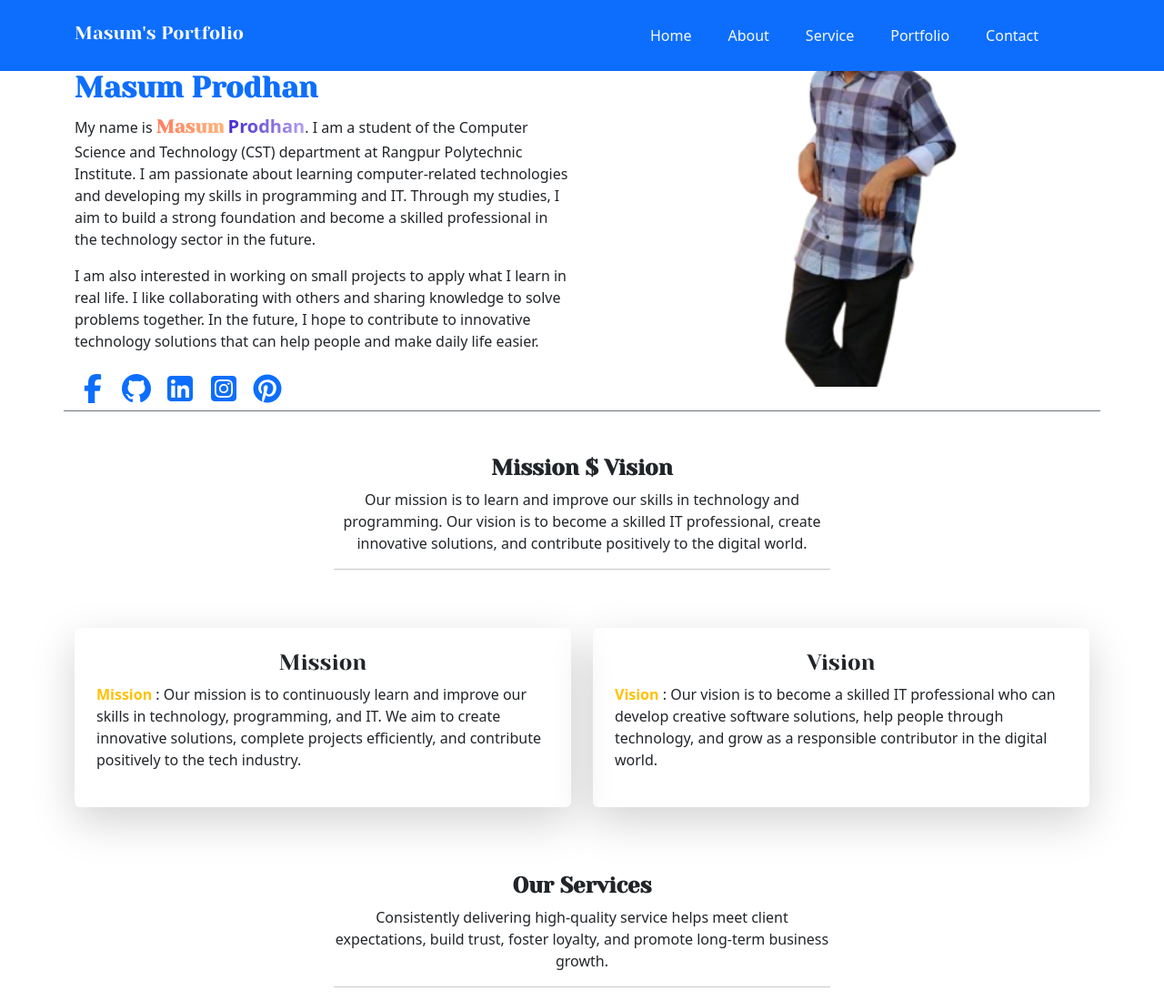
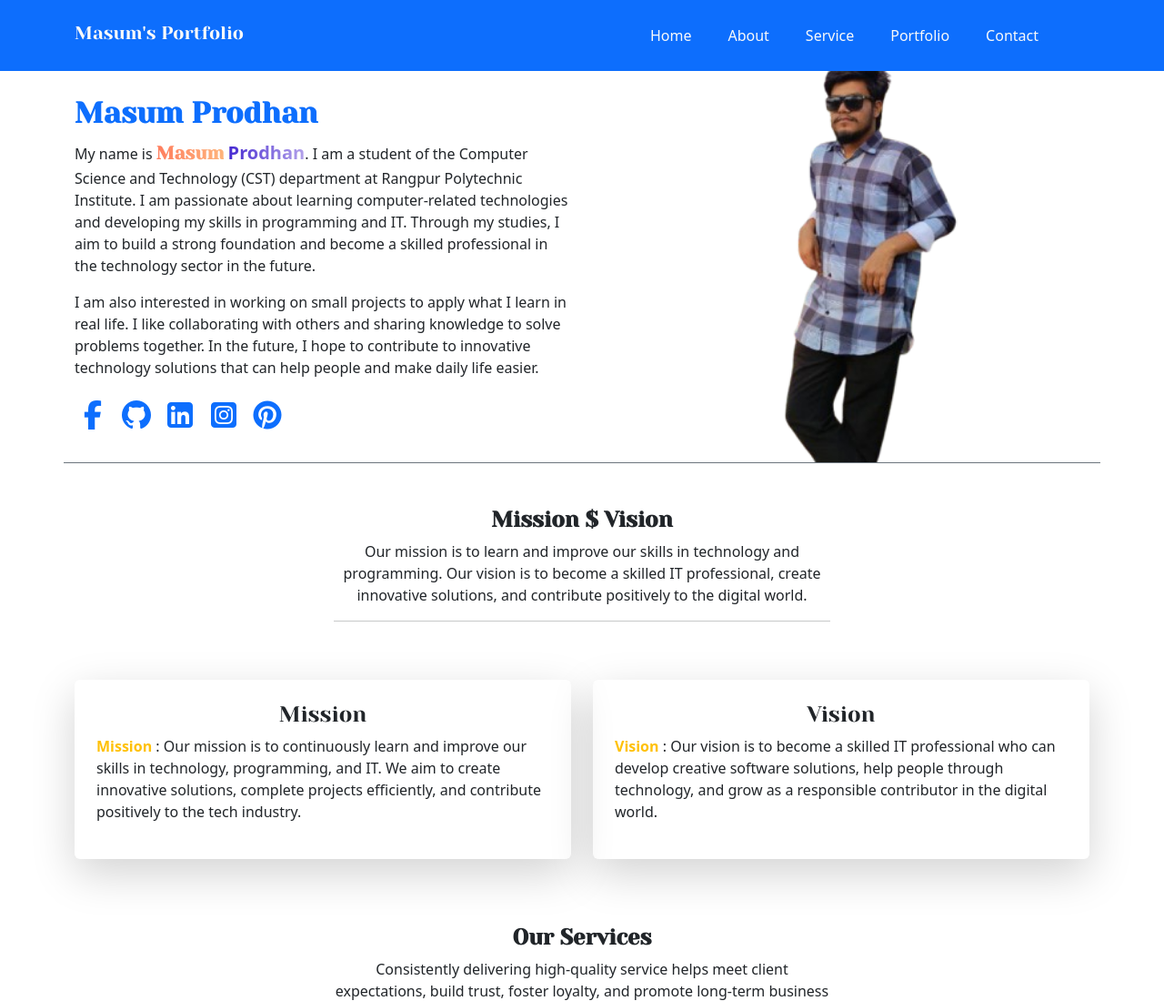
Before and after one commit to masum0003/My-Portfolio-Project, a plain HTML site: page index.html in a window 1280 px wide. Shown: the top 1100 px of the page at 91% size. Drawn offline with nearby package versions, Linux system fonts and the light colour scheme.

Commit message:
Update style.css

```diff
--- a/Style/style.css
+++ b/Style/style.css
@@ -71,7 +71,7 @@ h1,h2,h3,h4,h5,h6 {
 }
 
 .masum-image {
-    margin-top: -160px;
+    margin-top: -50px;
 }
 
 
```
